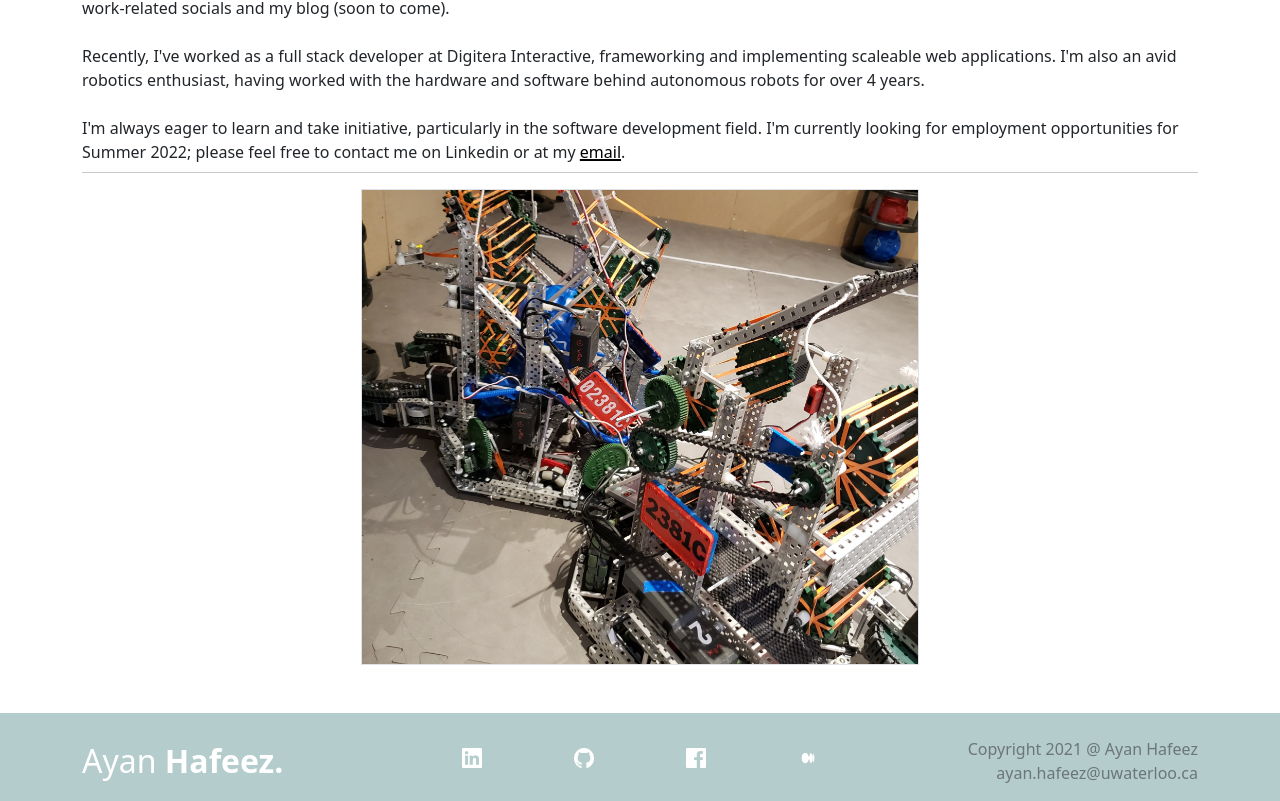
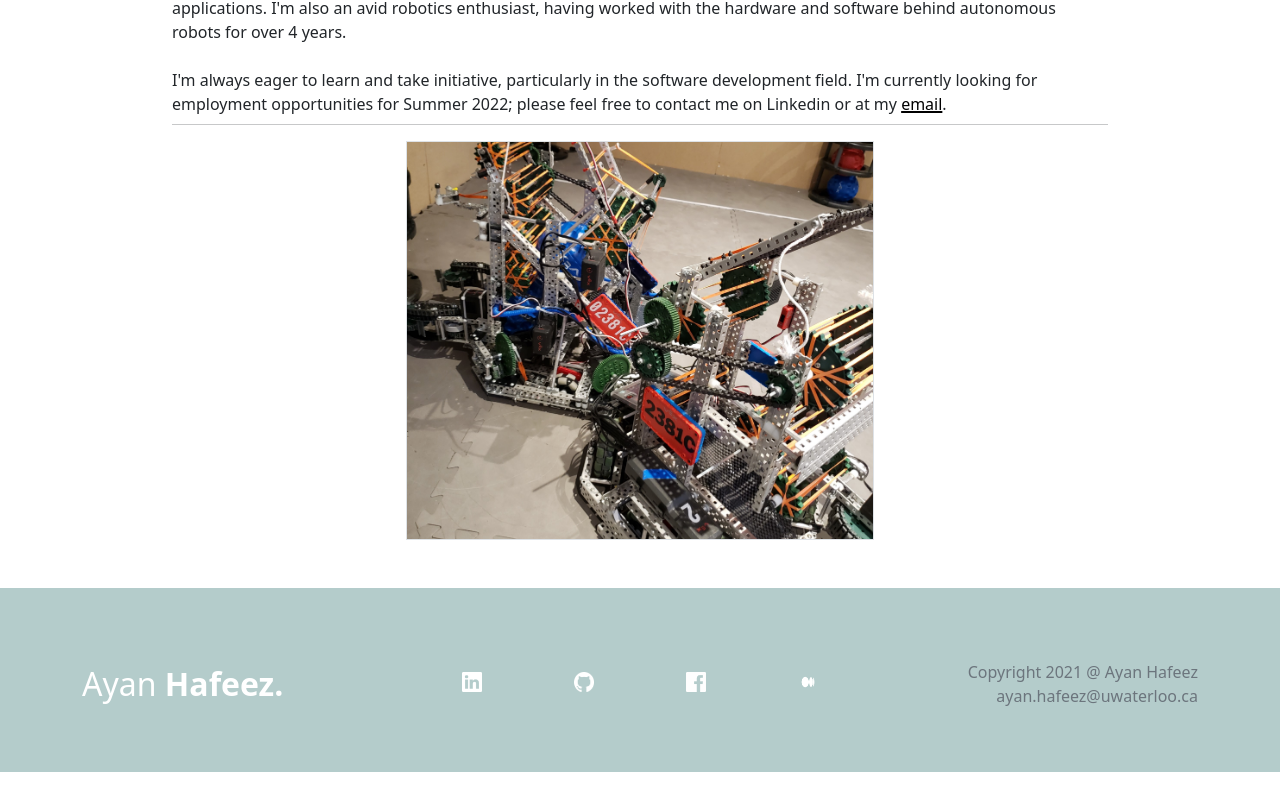
Before and after one commit to Ayan-dot/personal-site, a React (Create React App) app: page / in a window 1280 px wide. Shown: the part 264-1065 px from the top of the page. After the commit the page ends 1036 px from the top, so only its background shows below. Built offline with nearby package versions, Linux system fonts and the light colour scheme.

Commit message:
bi-weekly refresh

```diff
--- a/public/index.html
+++ b/public/index.html
@@ -10,7 +10,7 @@
       content="I'm Ayan."
     />
 
-    <link rel="apple-touch-icon" href="%PUBLIC_URL%/logo192.png" />
+    <link rel="apple-touch-icon" href="%PUBLIC_URL%/logo.png" />
     <!--
       manifest.json provides metadata used when your web app is installed on a
       user's mobile device or desktop. See https://developers.google.com/web/fundamentals/web-app-manifest/
--- a/src/App.jsx
+++ b/src/App.jsx
@@ -17,7 +17,7 @@ const App = () => {
   const [showModal, onModalShow] = useState(false);
   return (
     <>
-    <div className="container-lg mt-5" >
+    <div className="container-md w-75" >
       <Navigation data={navdata} show={showModal} change={onModalShow}/>
       <Popup show={showModal} change={onModalShow}/>
       <Switch>
--- a/src/components/Footer.jsx
+++ b/src/components/Footer.jsx
@@ -5,7 +5,7 @@ class Footer extends Component {
     render() {
     return (
         <>
-        <div className="footer-wrapper container mw-100 mt-5 p-0">
+        <div className="footer-wrapper container mw-100 mt-5 pb-5 pt-5">
             <div className="container-lg mx-auto pt-4">
                 <div className="row d-flex justify-content-between">
                     <div className="col-12 col-md-4 d-flex flex-column justify-content-center">
--- a/src/components/Heading.jsx
+++ b/src/components/Heading.jsx
@@ -11,7 +11,6 @@ export default class Heading extends Component {
             this.setState({
             completed: false,
         });
-        console.log('called');
     }
     componentDidMount(){
         setTimeout(this.handleCompletion, 2300);
--- a/src/components/Navigation.css
+++ b/src/components/Navigation.css
@@ -6,7 +6,6 @@
 }
 .navbar a:hover{
     text-decoration: underline 2px #b4cccb;
-
 }
 .contact-button{
     background-color: #b4cccb;
--- a/src/constants/about.jsx
+++ b/src/constants/about.jsx
@@ -1,7 +1,7 @@
 const about = {
     heading: {
         title: "About Me!",
-        body: [`Hello, I'm Ayan Hafeez.`, <><br/><br/><br/></>, `I'm currently a first year computer science student at the University of Waterloo. This
+        body: [`Hello, I'm Ayan Hafeez.`, <><br/><br/></>, `I'm currently a first year computer science student at the University of Waterloo. This
         website is where I keep records of most of my projects, my work-related socials and my blog (soon to come).`, <><br></br><br/></>, `Recently,
         I've worked as a full stack developer at Digitera Interactive, frameworking and implementing scaleable web applications. I'm also an avid robotics
         enthusiast, having worked with the hardware and software behind autonomous robots for over 4 years. `, <><br></br><br/></>, `I'm always eager to learn and
--- a/src/constants/navdata.jsx
+++ b/src/constants/navdata.jsx
@@ -3,7 +3,7 @@ const navdata = {
     links: [
         {name: 'about', href: "/about"},
         {name: 'projects', href: "/projects"},
-        {name: 'resume', href: "/files/AyanHafeezResume.pdf"}
+        {name: 'resume', href: "/files/resumef21.pdf"}
     ],
     socials: [
         {name: 'linkedin', href: 'https://www.linkedin.com/in/ayanhafeez/'},
--- a/src/constants/projects.jsx
+++ b/src/constants/projects.jsx
@@ -13,6 +13,7 @@ const projects = {
             359619509: 'https://repository-images.githubusercontent.com/359619509/d104f969-1daf-4136-b6d9-f4f6ec65a720',
             275269785: 'https://repository-images.githubusercontent.com/275269785/74ea90a5-8580-4f07-98ce-e15b4f3f1eee',
             248524299: 'https://repository-images.githubusercontent.com/247502729/677164a0-b069-4db5-9c73-8812a975a5cf',
+            389800633: ' https://repository-images.githubusercontent.com/389800633/0279eb71-b5f7-4456-bdd5-5d18a9bc671d',
         }
     }
 }
--- a/src/global.css
+++ b/src/global.css
@@ -1,4 +1,3 @@
 ::selection{
     background-color: rgba(97, 143, 140, 0.3);
-
 }
--- a/src/pages/Projects.jsx
+++ b/src/pages/Projects.jsx
@@ -11,6 +11,7 @@ export default class Projects extends Component {
     }
     componentDidMount(){
         fetch(`https://api.github.com/users/${this.props.data.username}/repos?sort=pushed`, {method: 'GET', headers:{'Accept':'application/vnd.github.mercy-preview+json'}}).then(res => res.json()).then(res => this.setState({repos: res})).catch();
+
     }
     componentWillUnmount(){
 
```
Also changed, not shown: public/manifest.json, 2 other files (tests, documents, lock files or other folders).
